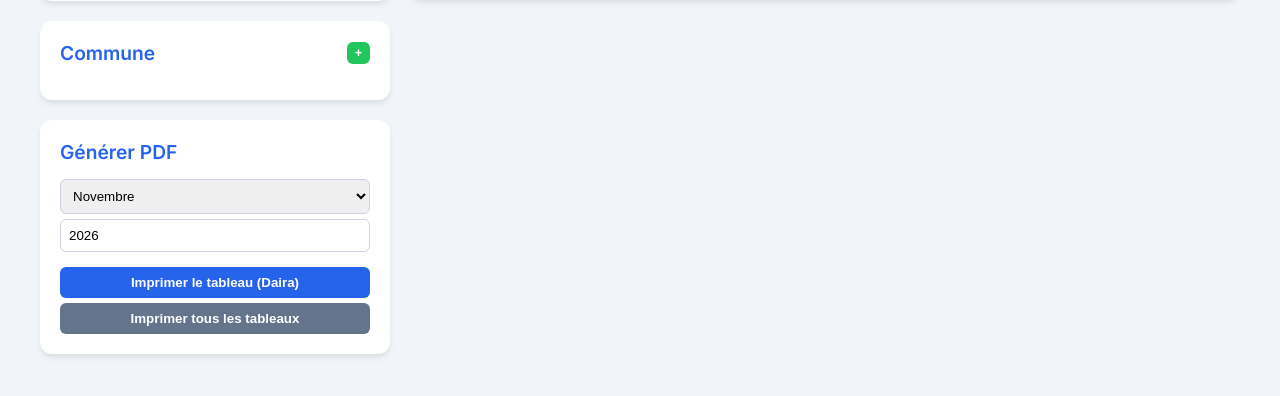
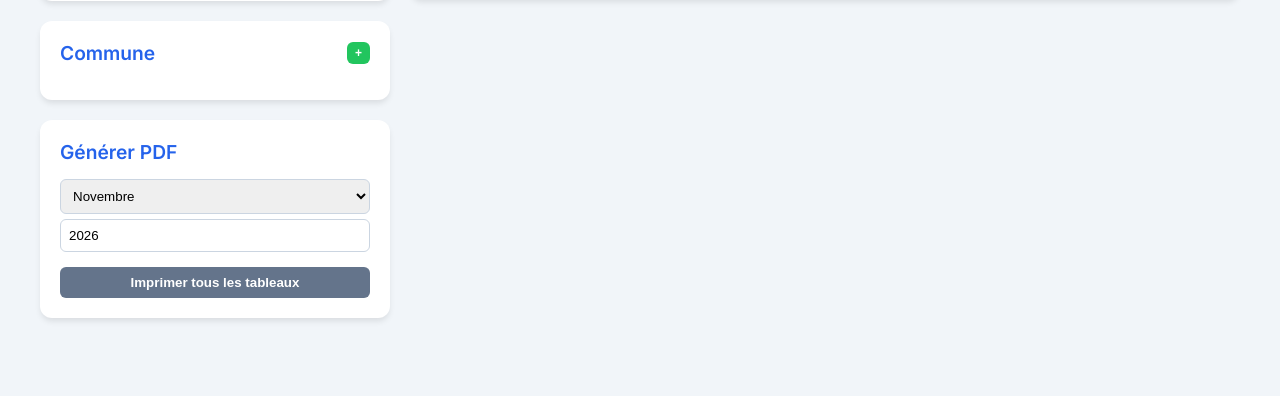
Before and after one commit to dsp-djelfa-dz/Gpharm, a Python web app: template templates/index.html in a window 1280 px wide. Shown: the part 252-648 px from the top of the page. Run offline with Jinja, Linux system fonts and the light colour scheme; the template is opened without the code that fills it, so the values that code supplies are empty.

Commit message:
Update index.html

```diff
--- a/templates/index.html
+++ b/templates/index.html
@@ -233,8 +233,6 @@
                         </select>
                         <input type="number" id="year">
                     </div>
-                    <button style="width:100%; margin-bottom: 5px;" onclick="downloadPDF()">Imprimer le tableau
-                        (Daira)</button>
                     <button style="width:100%" class="secondary" onclick="downloadAllDairasPDF()">Imprimer tous les
                         tableaux
                     </button>
```
